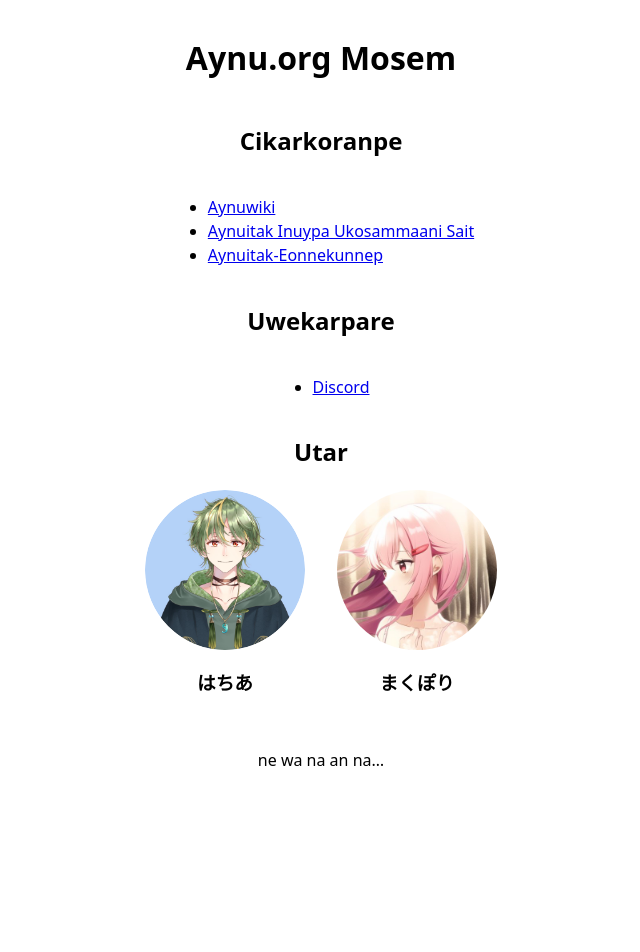
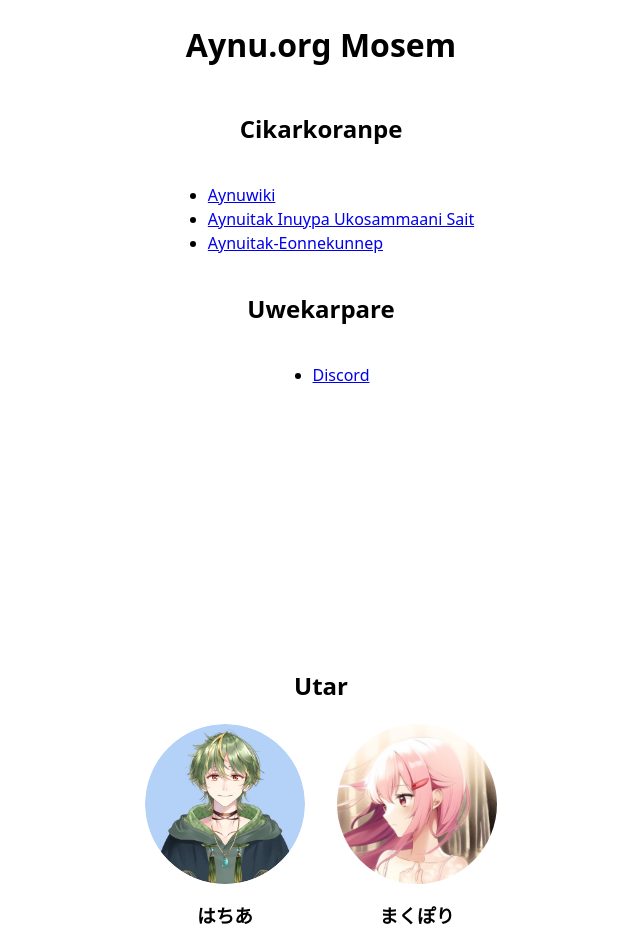
Before and after one commit to mkpoli/aynu.org, a SvelteKit app: page / in a window 1280 px wide. Shown: the top 952 px of the page, without its empty margins (319-959 px from the left). Before the commit the page ends 800 px from the top, so only its background shows below. Built offline with nearby package versions, Linux system fonts and the light colour scheme.

Commit message:
Make Members a section

```diff
--- /dev/null
+++ b/src/lib/sections/SectionMembers.svelte
@@ -0,0 +1,61 @@
+<script lang="ts">
+	import Hachia from '$assets/images/Hachia.png';
+	import Mkpoli from '$assets/images/Mkpoli.jpg';
+</script>
+
+<section>
+	<h2>Utar</h2>
+
+	<div class="members">
+		<div class="member-card">
+			<a href="https://twitter.com/hachia_go" target="_blank">
+				<img src={Hachia} alt="Hachia" />
+				<h3>はちあ</h3>
+			</a>
+		</div>
+		<div class="member-card">
+			<a href="https://twitter.com/mkpoli" target="_blank">
+				<img src={Mkpoli} alt="Hachia" />
+				<h3>まくぽり</h3>
+			</a>
+		</div>
+		<p>ne wa na an na…</p>
+	</div>
+</section>
+
+<style>
+	.members {
+		display: flex;
+		flex-direction: row;
+		align-items: center;
+		justify-content: center;
+		flex-wrap: wrap;
+		gap: 1em 2em;
+	}
+
+	.member-card {
+		display: flex;
+		flex-direction: column;
+		align-items: center;
+		justify-content: center;
+	}
+
+	/* Make p always break to next line */
+
+	.members p {
+		width: 100%;
+		text-align: center;
+	}
+
+	.member-card img {
+		width: 10em;
+		height: 10em;
+		border-radius: 50%;
+	}
+
+	.member-card > a {
+		text-decoration: none;
+		color: inherit;
+		text-align: center;
+	}
+</style>
--- a/src/routes/+page.svelte
+++ b/src/routes/+page.svelte
@@ -1,6 +1,5 @@
 <script lang="ts">
-	import Hachia from '$assets/images/Hachia.png';
-	import Mkpoli from '$assets/images/Mkpoli.jpg';
+	import SectionMembers from '$lib/sections/SectionMembers.svelte';
 </script>
 
 <svelte:head>
@@ -32,23 +31,7 @@
 		</li>
 	</ul>
 
-	<h2>Utar</h2>
-
-	<div class="members">
-		<div class="member-card">
-			<a href="https://twitter.com/hachia_go" target="_blank">
-				<img src={Hachia} alt="Hachia" />
-				<h3>はちあ</h3>
-			</a>
-		</div>
-		<div class="member-card">
-			<a href="https://twitter.com/mkpoli" target="_blank">
-				<img src={Mkpoli} alt="Hachia" />
-				<h3>まくぽり</h3>
-			</a>
-		</div>
-		<p>ne wa na an na…</p>
-	</div>
+	<SectionMembers />
 </main>
 
 <style>
@@ -61,38 +44,13 @@
 		min-height: 100svh;
 	}
 
-	.members {
-		display: flex;
-		flex-direction: row;
-		align-items: center;
-		justify-content: center;
-		flex-wrap: wrap;
-		gap: 1em 2em;
-	}
+	main > :global(section) {
+		margin: 2em 0;
+		min-height: 100svh;
 
-	.member-card {
 		display: flex;
 		flex-direction: column;
 		align-items: center;
 		justify-content: center;
 	}
-
-	/* Make p always break to next line */
-
-	.members p {
-		width: 100%;
-		text-align: center;
-	}
-
-	.member-card img {
-		width: 10em;
-		height: 10em;
-		border-radius: 50%;
-	}
-
-	.member-card > a {
-		text-decoration: none;
-		color: inherit;
-		text-align: center;
-	}
 </style>
```
